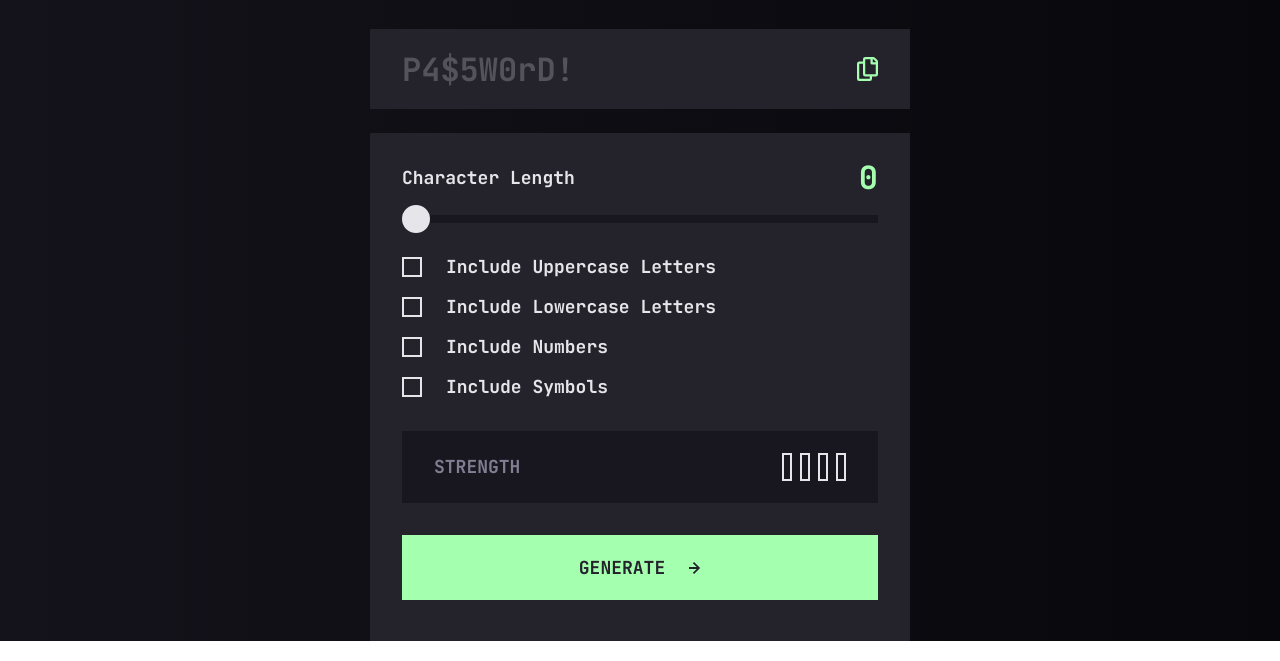
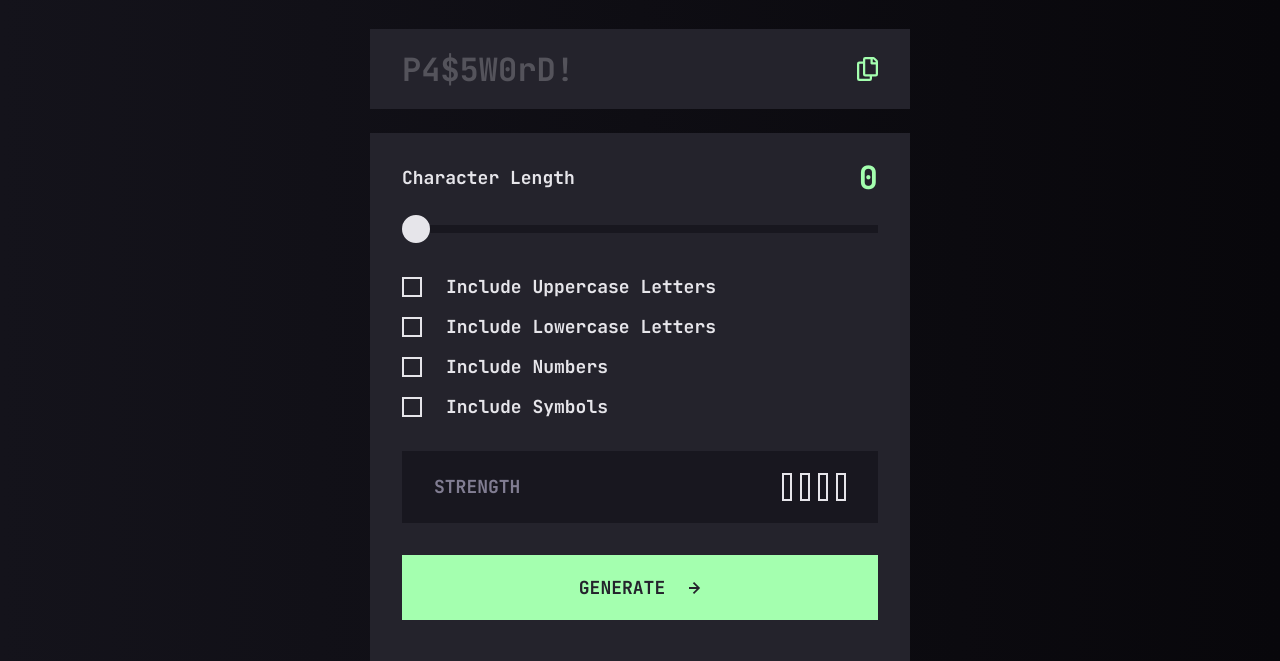
Before and after one commit to bananacity/frontend-mentor-password-generator, a plain HTML site: page index.html in a window 1280 px wide. Shown: the part 168-829 px from the top of the page. Drawn offline with Linux system fonts and the light colour scheme.

Commit message:
Update style.css

```diff
--- a/assets/css/style.css
+++ b/assets/css/style.css
@@ -112,6 +112,7 @@ body {
   appearance: none;
   background: transparent;
   cursor: pointer;
+  height: 1.75rem;
 }
 
 .character-length-slider::-webkit-slider-runnable-track {
```
